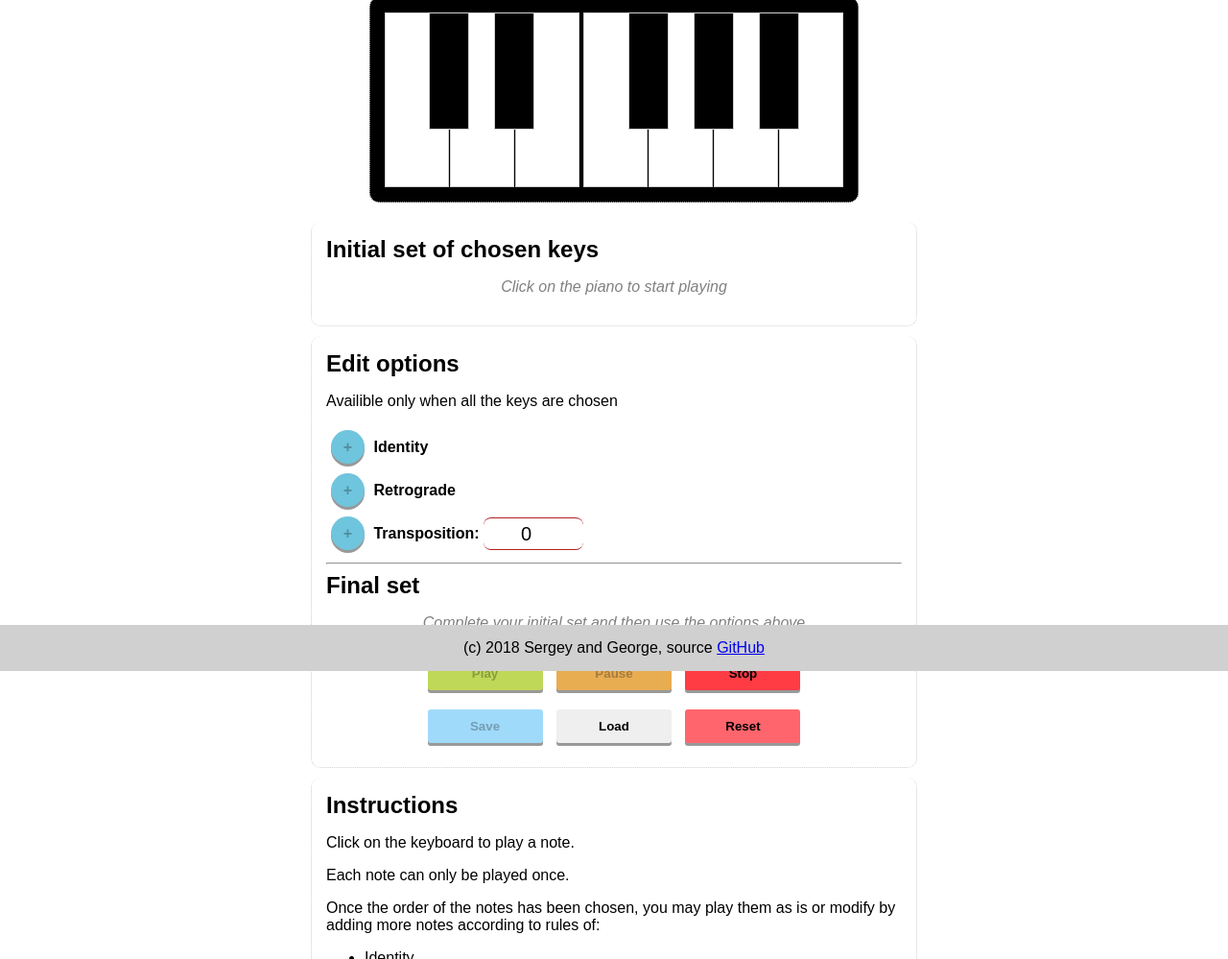
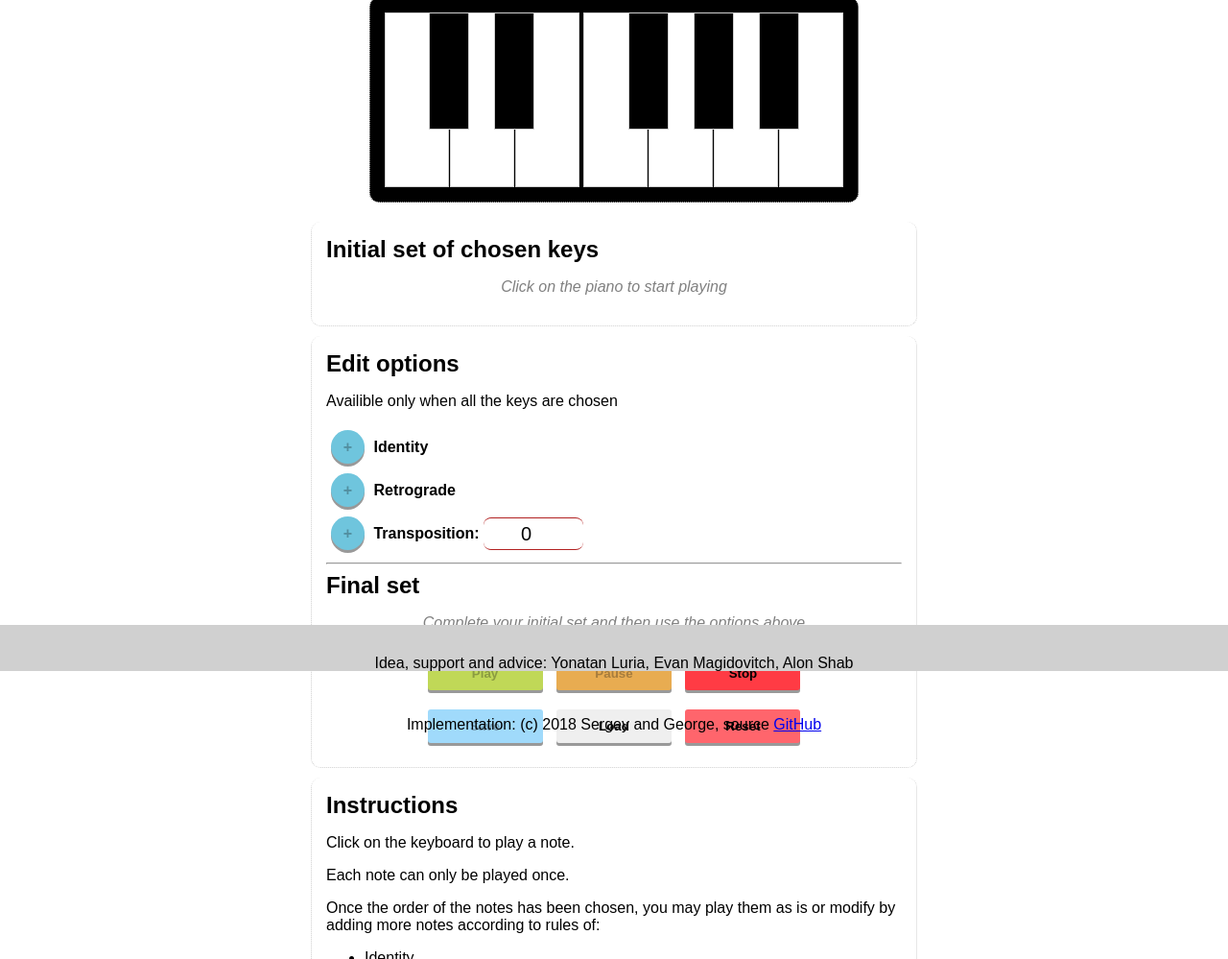
Before and after one commit to gkesaev/blues-machine, a website: page public/index.html in a window 1280 px wide. Shown: the part 101-1100 px from the top of the page at 96% size. Drawn offline with Linux system fonts and the light colour scheme.

Commit message:
added advisors

```diff
--- a/public/index.html
+++ b/public/index.html
@@ -116,7 +116,8 @@
 
     </div>
     <footer>
-        (c) 2018 Sergey and George, source <a href="https://github.com/GeorgeKesaev/blues-machine">GitHub</a>
+        <p>Idea, support and advice: Yonatan Luria, Evan Magidovitch, Alon Shab</p>
+        <p>Implementation: (c) 2018 Sergey and George, source <a href="https://github.com/GeorgeKesaev/blues-machine">GitHub</a></p>
     </footer>
 </body>
 <script src="resources/main.js"></script>
```
